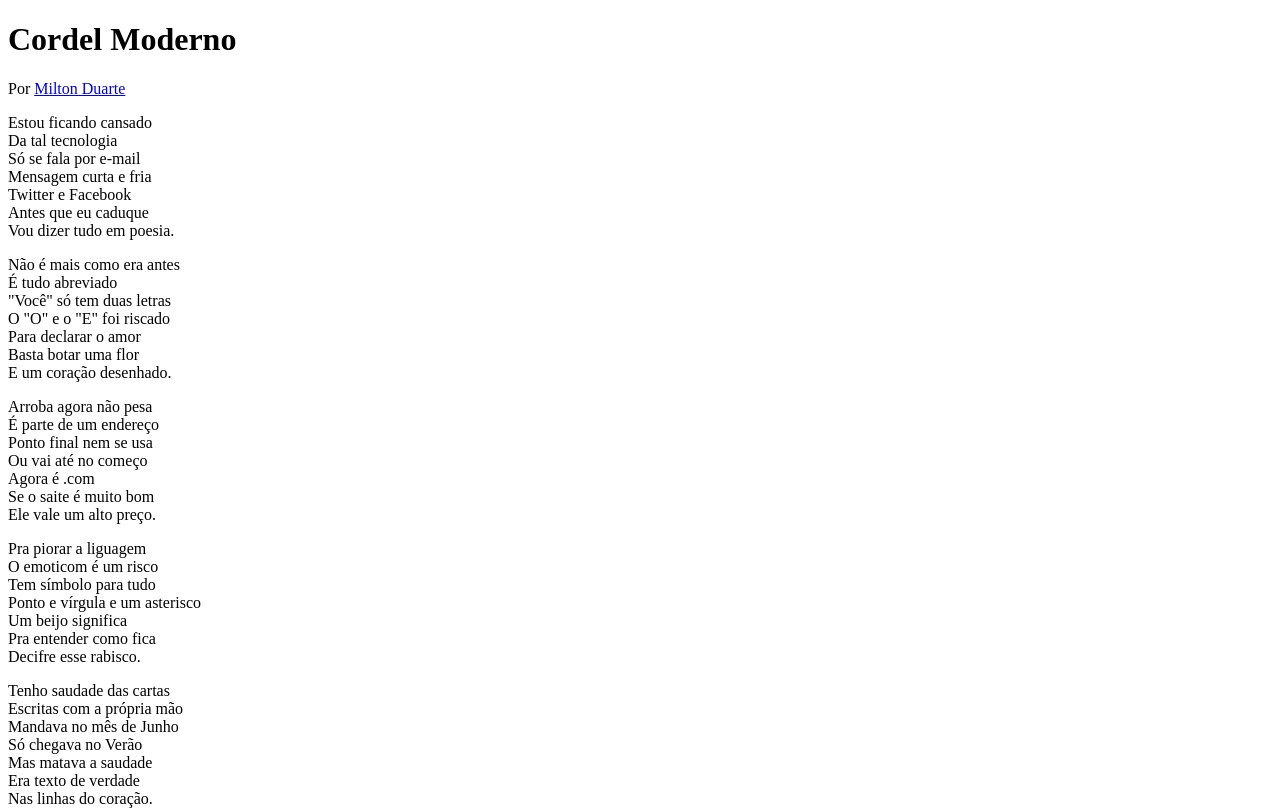
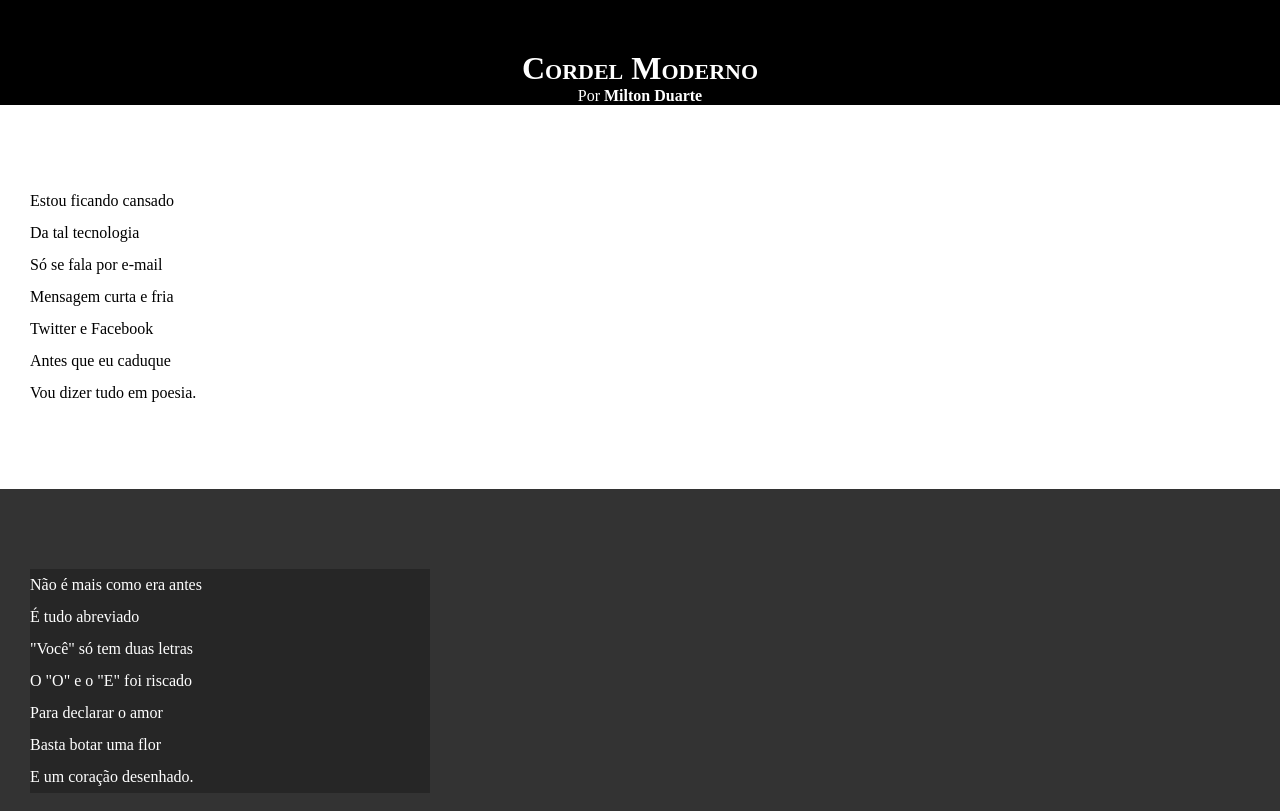
Before and after one commit to felipe-ocoder/html-css, a plain HTML site: page desafios/d0012/index.html in a window 1280 px wide. Shown: the top 811 px of the page. Drawn offline with Linux system fonts and the light colour scheme.

Commit message:
atualizei o css

```diff
--- a/desafios/d0012/index.html
+++ b/desafios/d0012/index.html
@@ -12,7 +12,7 @@
         Por <a href="https://www.recantodasletras.com.br/poesias/3186743]" target="_blank">Milton Duarte</a>
     </header>
 
-    <section>
+    <section class="normal">
         <p>
             Estou ficando cansado <br>
             Da tal tecnologia <br>
@@ -24,7 +24,7 @@
         </p>
     </section>
 
-    <section>
+    <section class="imagem">
         <p>
             Não é mais como era antes <br>
             É tudo abreviado <br>
@@ -36,7 +36,7 @@
         </p>
     </section>
 
-    <section>
+    <section class="normal">
             <p>
                 Arroba agora não pesa <br>
                 É parte de um endereço <br>
@@ -59,7 +59,7 @@
 
     </section>
 
-    <section>
+    <section class="imagem">
         <p>
             Tenho saudade das cartas <br>
             Escritas com a própria mão <br>
--- a/desafios/d0012/style.css
+++ b/desafios/d0012/style.css
@@ -1 +1,67 @@
 @charset "UTF-8";
+
+* {
+    margin: 0px;
+    padding: 0px;
+}
+
+html, body  {
+    min-height: 100%;
+    background-color: darkgray;
+}
+
+header {
+    background-color: black;
+    color: white;
+    text-align: center;
+}
+
+header > h1 {
+    padding-top: 50px;
+    font-variant: small-caps;
+}
+
+header > p {
+    padding-bottom: 50px;
+}
+
+header a, footer a {
+    color: white;
+    text-decoration: none;
+    font-weight: bolder;
+}
+
+header a:hover, footer a:hover {
+    text-decoration: underline;
+}
+
+section {
+    padding-top: 10vh;
+    padding-bottom: 10vh;
+    line-height: 2em;
+    padding-left: 30px;
+}
+
+section.normal {
+    background-color: white;
+    color: black;
+}
+
+section.imagem {
+    background-color: rgb(51, 51, 51);
+    color: white;
+}
+
+section.imagem > p {
+    width: 400px;
+    background-color: rgb(0, 0, 0, 0.253);
+}
+
+
+
+footer {
+    background-color: black;
+    color: white;
+    text-align: center;
+    padding: 10px;
+}
```
